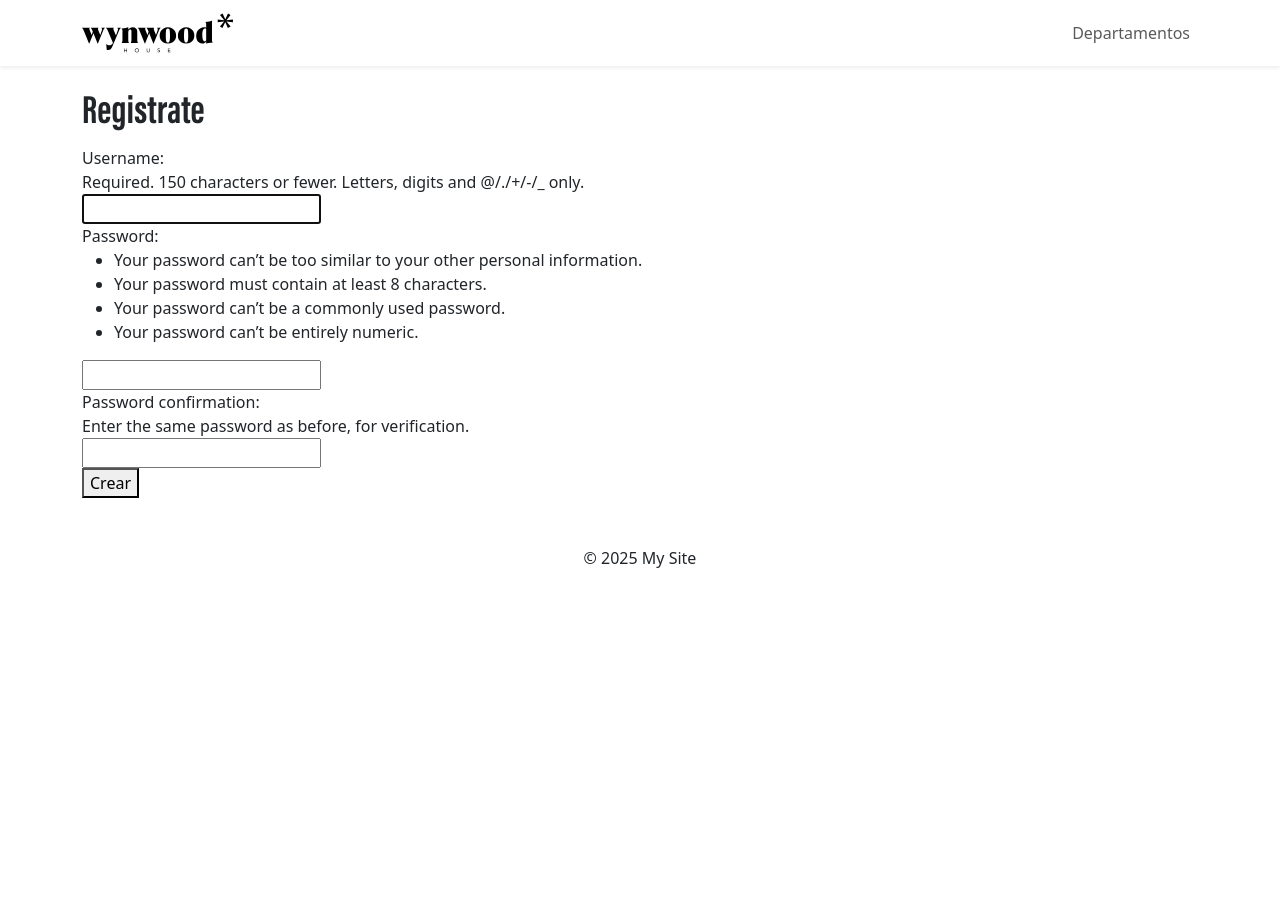
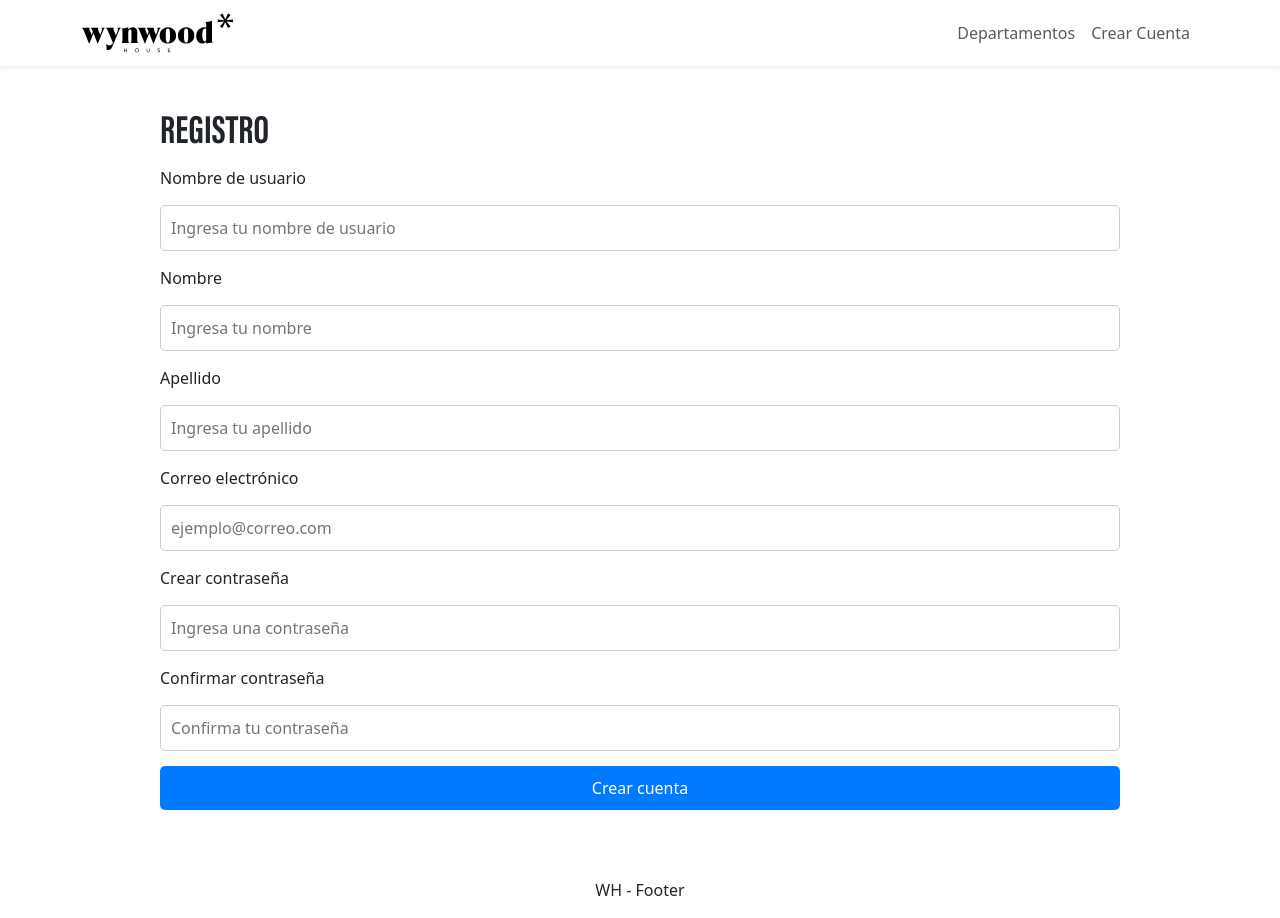
Before and after one commit to juanferpolanco/whproject, a Django app: page /users/register/ in a window 1280 px wide. Before the commit the page ends 568 px from the top, so only its background shows below. Run offline with Django 5.2, Linux system fonts and the light colour scheme; some libraries are stand-ins or nearby versions.

Commit message:
user registration view created

```diff
--- a/templates/layout.html
+++ b/templates/layout.html
@@ -29,26 +29,24 @@
                     <li class="nav-item"><a class="nav-link" href="{% url 'apartments:list' %}">Departamentos</a></li>
                     {% comment %} <li class="nav-item"><a class="nav-link" href="#">¿Eres propietario?</a></li>
                     <li class="nav-item"><a class="nav-link" href="#">Eventos</a></li>
-                    <li class="nav-item"><a class="nav-link" href="#">Inversión Inmobiliaria</a></li>
-                    <li class="nav-item"><a class="btn btn-dark ms-3" href="#">Iniciar sesión</a></li> {% endcomment %}
+                    <li class="nav-item"><a class="nav-link" href="#">Inversión Inmobiliaria</a></li>{% endcomment %}
+                    {% comment %} <li class="nav-item"><a class="btn btn-dark ms-3" href="{% url 'users:login' %}">Iniciar sesión</a></li>  {% endcomment %}
+                    <li class="nav-item"><a class="nav-link" href="{% url 'users:register' %}">Crear Cuenta</a></li>
                 </ul>
             </div>
         </div>
     </nav>
 
-    <!-- Main content -->
     <main class="container mt-4">
         {% block content %}
-        <!-- Pages will inject their own content here -->
+
         {% endblock %}
     </main>
 
-    <!-- Footer -->
     <footer class="text-center mt-5 mb-3">
-        <p>&copy; 2025 My Site</p>
+        <p>WH - Footer</p>
     </footer>
 
-    <!-- JS -->
     <script src="{% static 'bootstrap/js/bootstrap.bundle.min.js' %}"></script>
     <script src="{% static 'js/main.js' %}"></script>
 </body>
--- /dev/null
+++ b/users/forms.py
@@ -0,0 +1,84 @@
+from django import forms
+from django.contrib.auth.forms import UserCreationForm
+from django.contrib.auth.models import User
+
+class CustomUserCreationForm(UserCreationForm):
+    username = forms.CharField(
+        max_length=150,
+        required=True,
+        error_messages={
+            'required': 'El nombre de usuario es obligatorio.',
+            'max_length': 'El nombre de usuario no puede exceder 150 caracteres.',
+            'unique': 'Este nombre de usuario ya está en uso.',
+        }
+    )
+    email = forms.EmailField(
+        required=True,
+        error_messages={
+            'required': 'Por favor, ingresa un correo electrónico.',
+            'invalid': 'Ingresa un correo electrónico válido.',
+        }
+    )
+    first_name = forms.CharField(
+        max_length=30,
+        required=True,
+        error_messages={
+            'required': 'El nombre es obligatorio.',
+            'max_length': 'El nombre no puede exceder 30 caracteres.',
+        }
+    )
+    last_name = forms.CharField(
+        max_length=30,
+        required=True,
+        error_messages={
+            'required': 'El apellido es obligatorio.',
+            'max_length': 'El apellido no puede exceder 30 caracteres.',
+        }
+    )
+    password1 = forms.CharField(
+        label='Contraseña',
+        strip=False,
+        widget=forms.PasswordInput,
+        error_messages={
+            'required': 'Por favor, ingresa una contraseña.',
+            'password_mismatch': 'Las contraseñas no coinciden.',
+        }
+    )
+    password2 = forms.CharField(
+        label='Confirmar contraseña',
+        widget=forms.PasswordInput,
+        strip=False,
+        error_messages={
+            'required': 'Por favor, confirma tu contraseña.',
+            'password_mismatch': 'Las contraseñas no coinciden.',
+        }
+    )
+
+    class Meta:
+        model = User
+        fields = ("username", "first_name", "last_name", "email", "password1", "password2")
+
+    def clean_email(self):
+        email = self.cleaned_data.get('email')
+        if User.objects.filter(email=email).exists():
+            raise forms.ValidationError('Este correo ya está registrado.')
+        return email
+
+    def clean(self):
+        cleaned_data = super().clean()
+        password1 = cleaned_data.get('password1')
+        password2 = cleaned_data.get('password2')
+
+        if password1 and password2 and password1 != password2:
+            self.add_error('password2', 'Las contraseñas no coinciden.')
+
+        return cleaned_data
+
+    def save(self, commit=True):
+        user = super().save(commit=False)
+        user.email = self.cleaned_data["email"]
+        user.first_name = self.cleaned_data["first_name"]
+        user.last_name = self.cleaned_data["last_name"]
+        if commit:
+            user.save()
+        return user
--- a/users/templates/register.html
+++ b/users/templates/register.html
@@ -1,5 +1,6 @@
 {% extends "layout.html" %}
 
+{% comment %}
 {% block title %}
     Registro de usuario
 {% endblock %}
@@ -8,10 +9,140 @@
 
     <h1>Registrate</h1>
 
-    <form action="/users/register/" method="post">
+    <form class="form-with-validation" method="POST">
         {% csrf_token %}
         {{ form }}
         <button>Crear</button>
     </form>
 
+{% endblock %} {% endcomment %}
+
+{% block title %}
+    Registro
 {% endblock %}
+
+{% block content %}
+    <div class="registration-container" style="max-width: 1000px; margin: 0 auto; padding: 20px;">
+        <h1 style="text-transform: uppercase; font-weight: bold;">Registro</h1>
+        {% comment %} <p>Te enviaremos la confirmación de tu cuenta por correo electrónico.</p> {% endcomment %}
+
+        <form method="POST" style="display: flex; flex-direction: column; gap: 15px;">
+            {% csrf_token %}
+
+            <label for="id_username">Nombre de usuario</label>
+            <input
+                type="text"
+                name="username"
+                id="id_username"
+                placeholder="Ingresa tu nombre de usuario"
+                value="{{ form.username.value|default_if_none:'' }}"
+                style="padding: 10px; border: 1px solid #ccc; border-radius: 5px;"
+            >
+            {% if form.username.errors %}
+                <div style="color: red; font-size: 0.9em;">
+                    {% for error in form.username.errors %}
+                        {{ error }}
+                    {% endfor %}
+                </div>
+            {% endif %}
+
+            <label for="id_first_name">Nombre</label>
+            <input
+                type="text"
+                name="first_name"
+                id="id_first_name"
+                placeholder="Ingresa tu nombre"
+                value="{{ form.first_name.value|default_if_none:'' }}"
+                style="padding: 10px; border: 1px solid #ccc; border-radius: 5px;"
+            >
+            {% if form.first_name.errors %}
+                <div style="color: red; font-size: 0.9em;">
+                    {% for error in form.first_name.errors %}
+                        {{ error }}
+                    {% endfor %}
+                </div>
+            {% endif %}
+
+            <label for="id_last_name">Apellido</label>
+            <input
+                type="text"
+                name="last_name"
+                id="id_last_name"
+                placeholder="Ingresa tu apellido"
+                value="{{ form.last_name.value|default_if_none:'' }}"
+                style="padding: 10px; border: 1px solid #ccc; border-radius: 5px;"
+            >
+            {% if form.last_name.errors %}
+                <div style="color: red; font-size: 0.9em;">
+                    {% for error in form.last_name.errors %}
+                        {{ error }}
+                    {% endfor %}
+                </div>
+            {% endif %}
+
+            <label for="id_email">Correo electrónico</label>
+            <input
+                type="email"
+                name="email"
+                id="id_email"
+                placeholder="ejemplo@correo.com"
+                value="{{ form.email.value|default_if_none:'' }}"
+                style="padding: 10px; border: 1px solid #ccc; border-radius: 5px;"
+            >
+            {% if form.email.errors %}
+                <div style="color: red; font-size: 0.9em;">
+                    {% for error in form.email.errors %}
+                        {{ error }}
+                    {% endfor %}
+                </div>
+            {% endif %}
+
+            <label for="id_password1">Crear contraseña</label>
+            <input
+                type="password"
+                name="password1"
+                id="id_password1"
+                placeholder="Ingresa una contraseña"
+                style="padding: 10px; border: 1px solid #ccc; border-radius: 5px;"
+            >
+            {% if form.password1.errors %}
+                <div style="color: red; font-size: 0.9em;">
+                    {% for error in form.password1.errors %}
+                        {{ error }}
+                    {% endfor %}
+                </div>
+            {% endif %}
+
+            <label for="id_password2">Confirmar contraseña</label>
+            <input
+                type="password"
+                name="password2"
+                id="id_password2"
+                placeholder="Confirma tu contraseña"
+                style="padding: 10px; border: 1px solid #ccc; border-radius: 5px;"
+            >
+            {% if form.password2.errors %}
+                <div style="color: red; font-size: 0.9em;">
+                    {% for error in form.password2.errors %}
+                        {{ error }}
+                    {% endfor %}
+                </div>
+            {% endif %}
+
+            <button
+                type="submit"
+                style="padding: 10px; background-color: #007BFF; color: white; border: none; border-radius: 5px; cursor: pointer;"
+            >
+                Crear cuenta
+            </button>
+        </form>
+
+        {% if form.non_field_errors %}
+            <div style="color: red; margin-top: 10px; font-size: 0.9em;">
+                {% for error in form.non_field_errors %}
+                    {{ error }}
+                {% endfor %}
+            </div>
+        {% endif %}
+    </div>
+{% endblock %}
--- a/users/views.py
+++ b/users/views.py
@@ -1,8 +1,26 @@
 from django.shortcuts import render, redirect
-from django.contrib.auth.forms import UserCreationForm
+# from django.contrib.auth.forms import UserCreationForm
+from users.forms import CustomUserCreationForm
 
 # Create your views here.
 
+# def register_view(request):
+#     if request.method == "POST":
+#         form = UserCreationForm(request.POST)
+#         if form.is_valid():
+#             form.save()
+#             return redirect("apartments:list")
+#     else:
+#         form = UserCreationForm()
+#     return render(request, "register.html", { "form" : form})
+
 def register_view(request):
-    form = UserCreationForm()
-    return render(request, "register.html", { "form" : form})
+    if request.method == "POST":
+        form = CustomUserCreationForm(request.POST)
+        if form.is_valid():
+            form.save()
+            return redirect("apartments:list")
+    else:
+        form = CustomUserCreationForm()
+
+    return render(request, "register.html", { "form": form })
```
